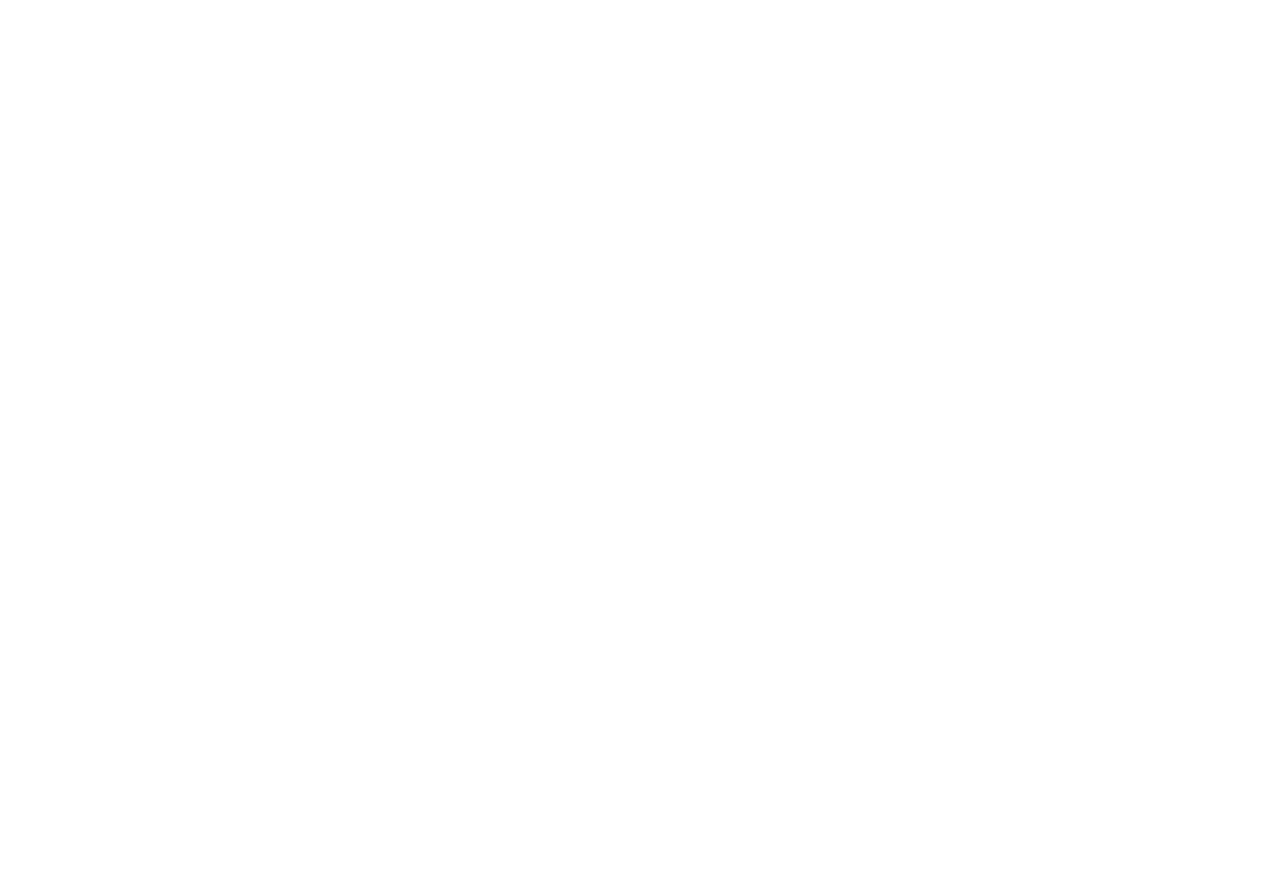
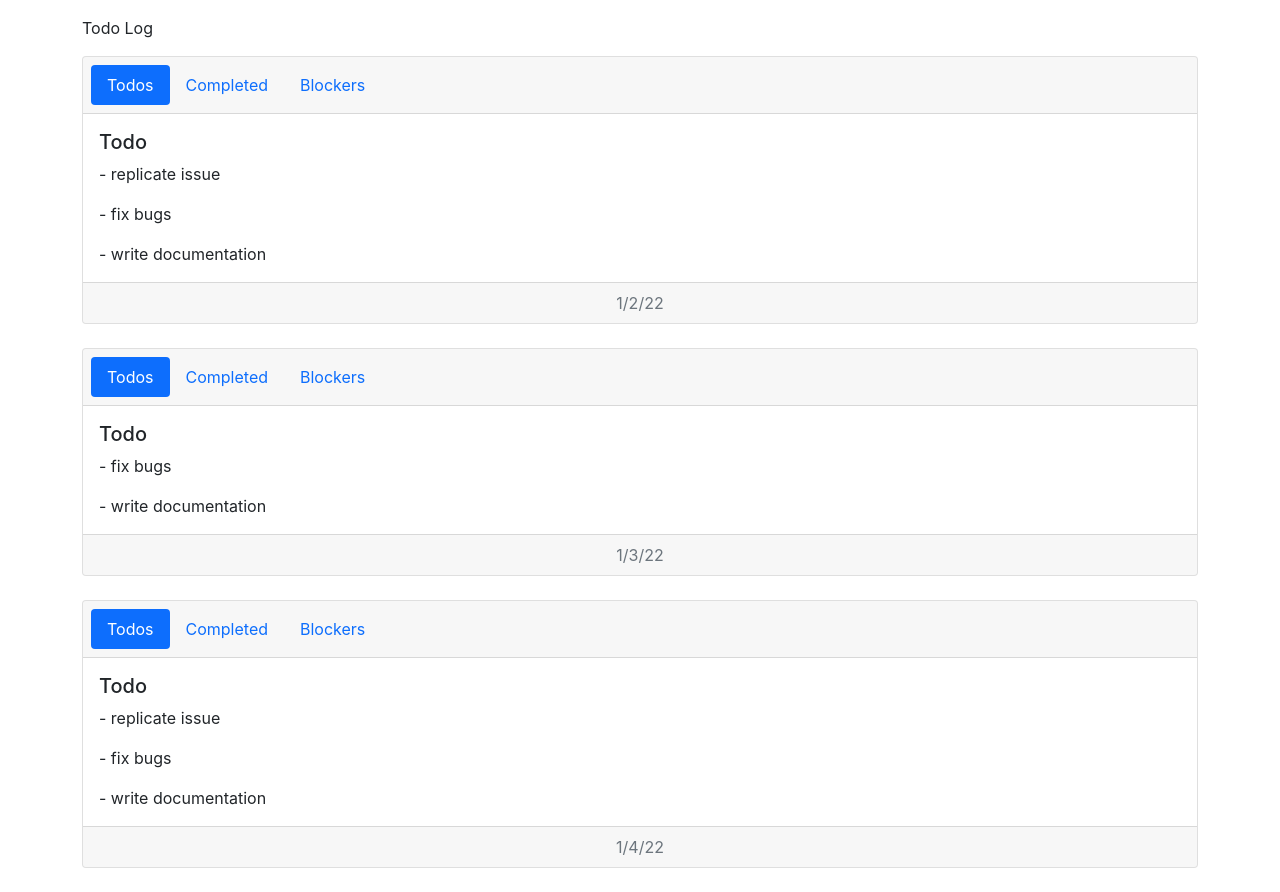
Before and after one commit to realim1/todo-log, a React (Create React App) app in the folder client/: page / in a window 1280 px wide. Before the commit the page ends 800 px from the top, so only its background shows below. Built offline with nearby package versions, Linux system fonts and the light colour scheme.

Commit message:
Add a state for testing and use bootstrap cards to display todos

```diff
--- a/client/src/App.jsx
+++ b/client/src/App.jsx
@@ -1,7 +1,62 @@
+import React, { useState } from "react";
+import { Container, Card, Nav } from "react-bootstrap";
 import "./App.scss";
 
 function App() {
-	return <div className='App'></div>;
+	const [testData, setTestData] = useState([
+		{
+			date: "1/2/22",
+			todos: ["replicate issue", "fix bugs", "write documentation"],
+			completed: ["Resolved issue with application"],
+			blockers: ["Cannot access IT tickets", "Mouse was replaced with rat"],
+		},
+		{
+			date: "1/3/22",
+			todos: ["fix bugs", "write documentation"],
+			completed: ["Resolved issue with application"],
+			blockers: ["Cannot access IT tickets", "Mouse was replaced with rat"],
+		},
+		{
+			date: "1/4/22",
+			todos: ["replicate issue", "fix bugs", "write documentation"],
+			completed: ["Resolved issue with application"],
+			blockers: ["Cannot access IT tickets", "Mouse was replaced with rat"],
+		},
+	]);
+
+	return (
+		<Container className='App'>
+			<header className='my-3'>Todo Log</header>
+			{testData.map((item) => {
+				return (
+					<Card className='mb-4'>
+						<Card.Header>
+							<Nav variant='pills' defaultActiveKey='#first'>
+								<Nav.Item>
+									<Nav.Link href='#first'>Todos</Nav.Link>
+								</Nav.Item>
+								<Nav.Item>
+									<Nav.Link href='#completed'>Completed</Nav.Link>
+								</Nav.Item>
+								<Nav.Item>
+									<Nav.Link href='#blockers'>Blockers</Nav.Link>
+								</Nav.Item>
+							</Nav>
+						</Card.Header>
+						<Card.Body>
+							<Card.Title className='left-align'>Todo</Card.Title>
+							{item.todos.map((todo) => {
+								return <Card.Text>- {todo}</Card.Text>;
+							})}
+						</Card.Body>
+						<Card.Footer className='text-muted text-center'>
+							{item.date}
+						</Card.Footer>
+					</Card>
+				);
+			})}
+		</Container>
+	);
 }
 
 export default App;
```
